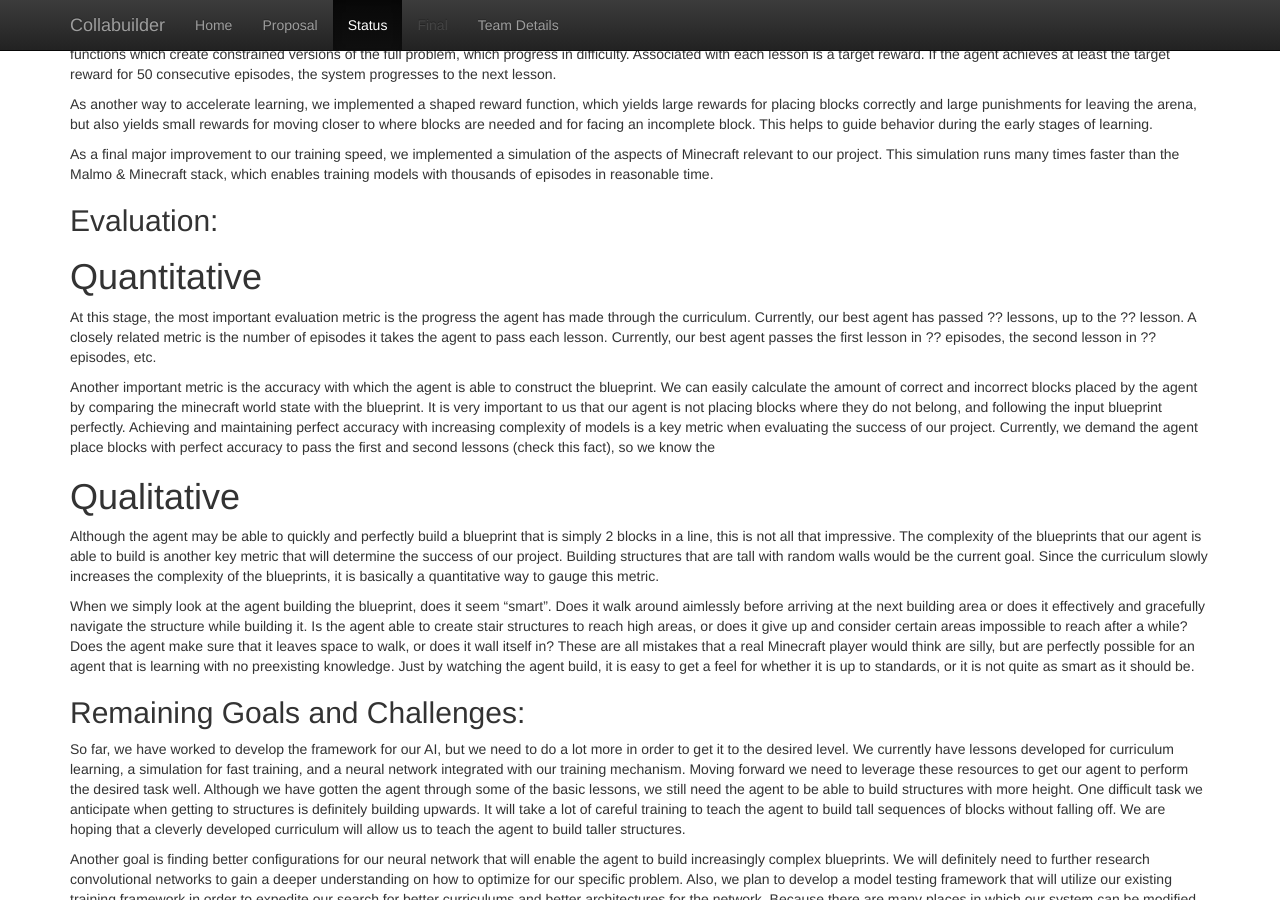
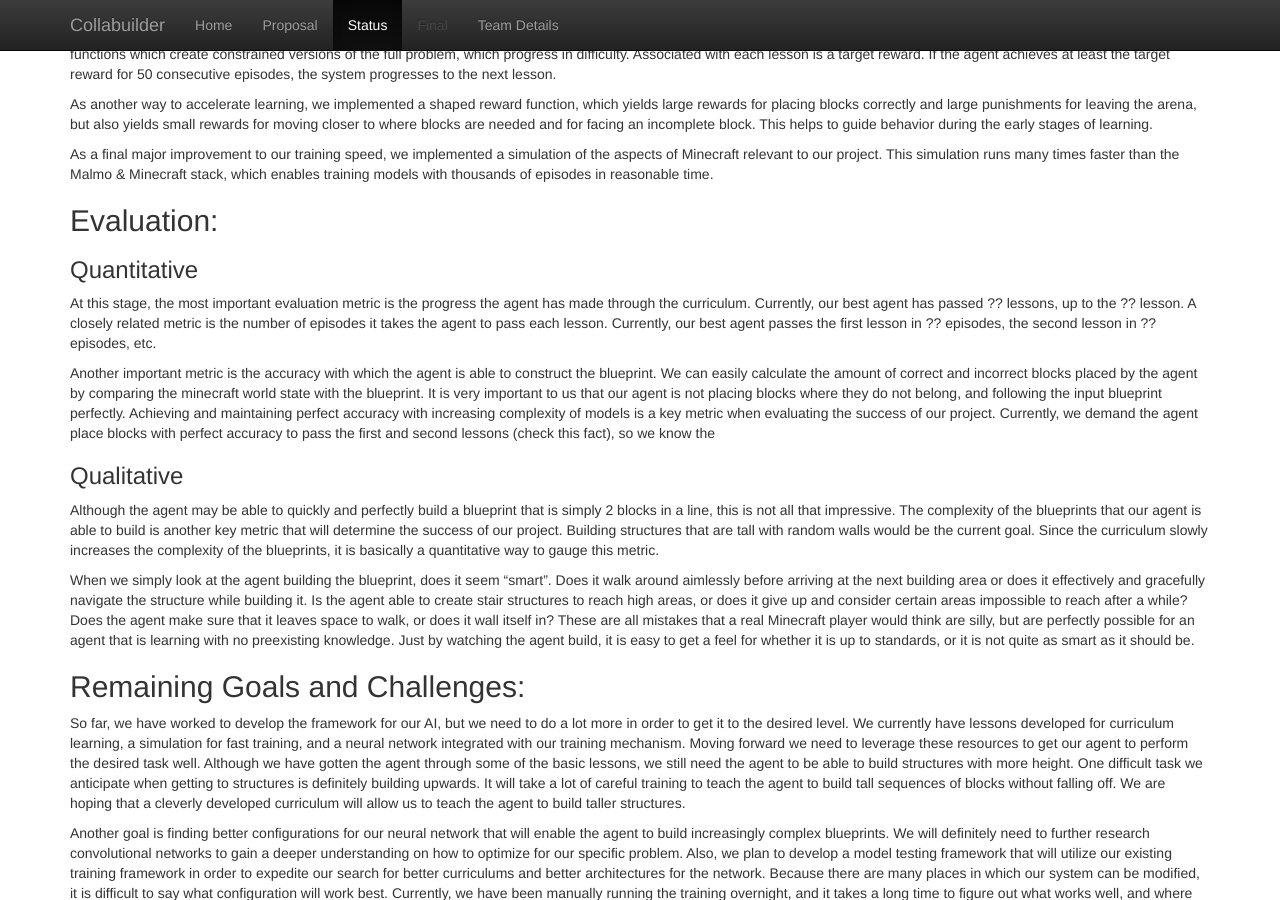
Before and after one commit to SurajSSingh/Collabuilder, a Jekyll site: the page built from docs/status.md, in a window 1280 px wide and 900 px high, scrolled down 776 px. Built offline with Jekyll 4.4.1, drawn with Linux system fonts in a browser that asks for light colours; our own code applies the rules of GitHub Pages for plain Markdown files; formulas are drawn with MathJax 3.

```diff
--- a/docs/status.md
+++ b/docs/status.md
@@ -26,13 +26,13 @@ As a final major improvement to our training speed, we implemented a simulation
 
 ## Evaluation:
 
-# Quantitative
+### Quantitative
 
 At this stage, the most important evaluation metric is the progress the agent has made through the curriculum. Currently, our best agent has passed ?? lessons, up to the ?? lesson. A closely related metric is the number of episodes it takes the agent to pass each lesson. Currently, our best agent passes the first lesson in ?? episodes, the second lesson in  ?? episodes, etc.
 
 Another important metric is the accuracy with which the agent is able to construct the blueprint. We can easily calculate the amount of correct and incorrect blocks placed by the agent by comparing the minecraft world state with the blueprint. It is very important to us that our agent is not placing blocks where they do not belong, and following the input blueprint perfectly. Achieving and maintaining perfect accuracy with increasing complexity of models is a key metric when evaluating the success of our project. Currently, we demand the agent place blocks with perfect accuracy to pass the first and second lessons (check this fact), so we know the
 
-# Qualitative
+### Qualitative
 
 Although the agent may be able to quickly and perfectly build a blueprint that is simply 2 blocks in a line, this is not all that impressive. The complexity of the blueprints that our agent is able to build is another key metric that will determine the success of our project. Building structures that are tall with random walls would be the current goal. Since the curriculum slowly increases the complexity of the blueprints, it is basically a quantitative way to gauge this metric.
 
```
